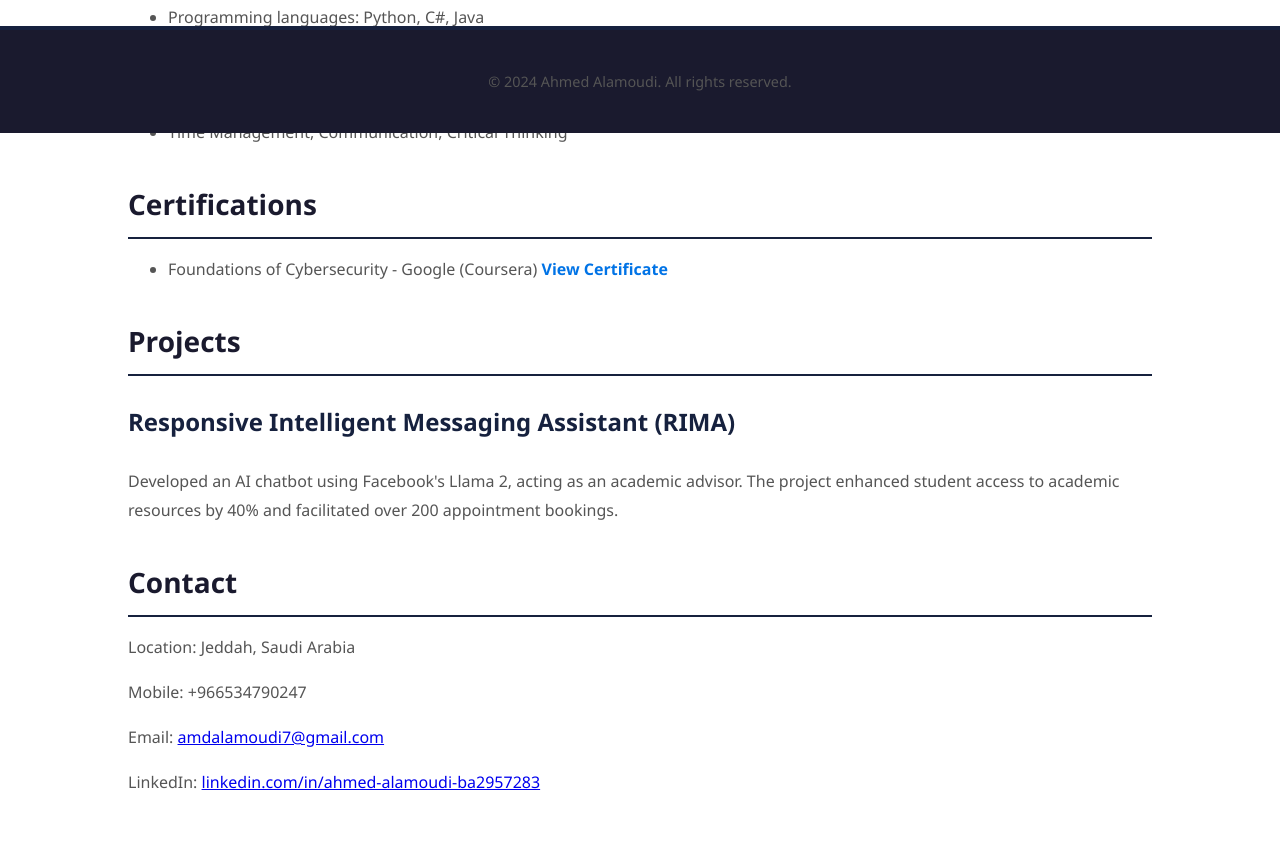
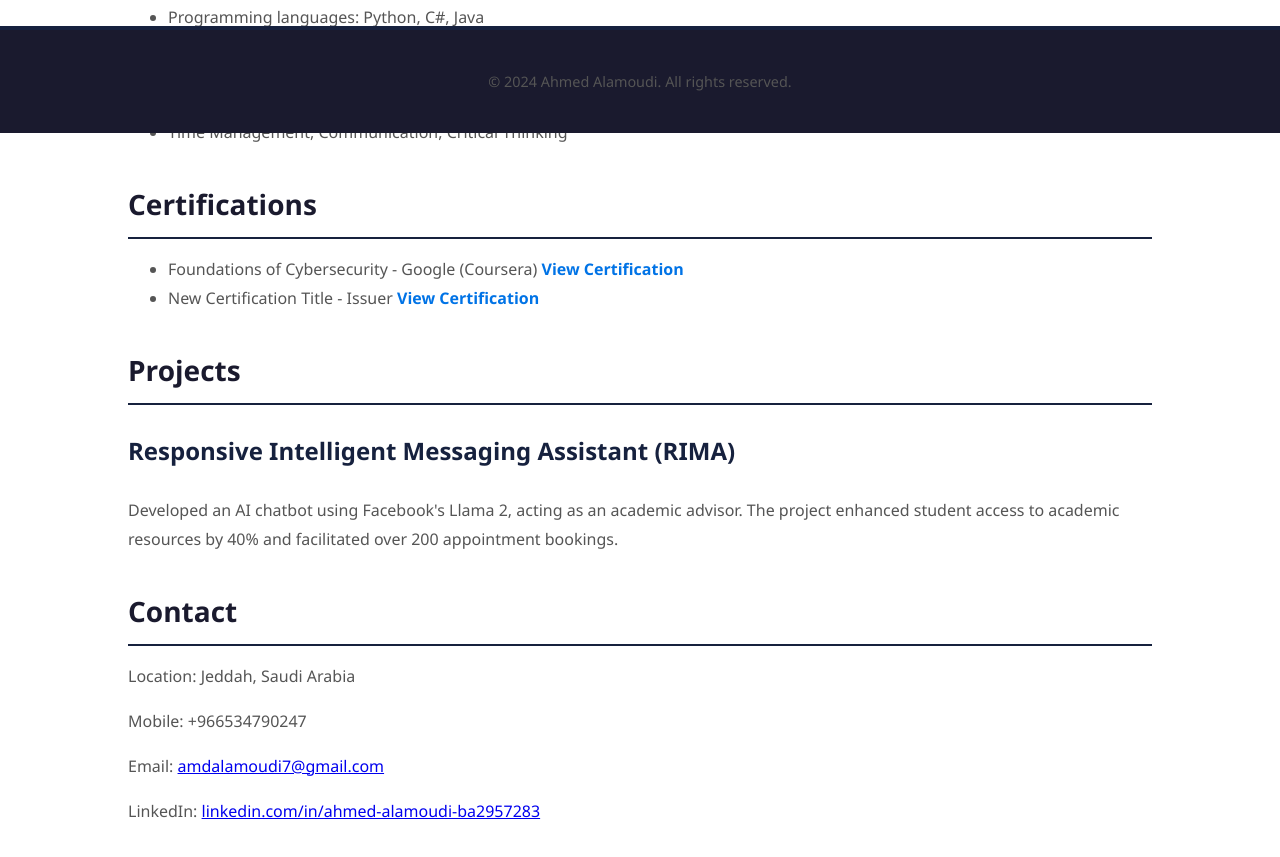
Before and after one commit to AMOUDI0/blogg, a plain HTML site: page index.html in a window 1280 px wide. Shown: the part 667-1524 px from the top of the page. Drawn offline with Linux system fonts and the light colour scheme.

Commit message:
Update index.html

```diff
--- a/index.html
+++ b/index.html
@@ -44,10 +44,16 @@
             <ul>
                 <li>
                     Foundations of Cybersecurity - Google (Coursera)
-                    <a href="https://coursera.org/verify/DG74YOYFBC4Y" target="_blank">View Certificate</a>
+                    <a href="certification.html" target="_blank">View Certification</a>
                 </li>
+                <li>
+                    New Certification Title - Issuer
+                    <a href="Software cert.html" target="_blank">View Certification</a>
+                </li>
+                <!-- Add more certifications here -->
             </ul>
         </section>
+
 
         <section id="projects">
             <h2>Projects</h2>
```
